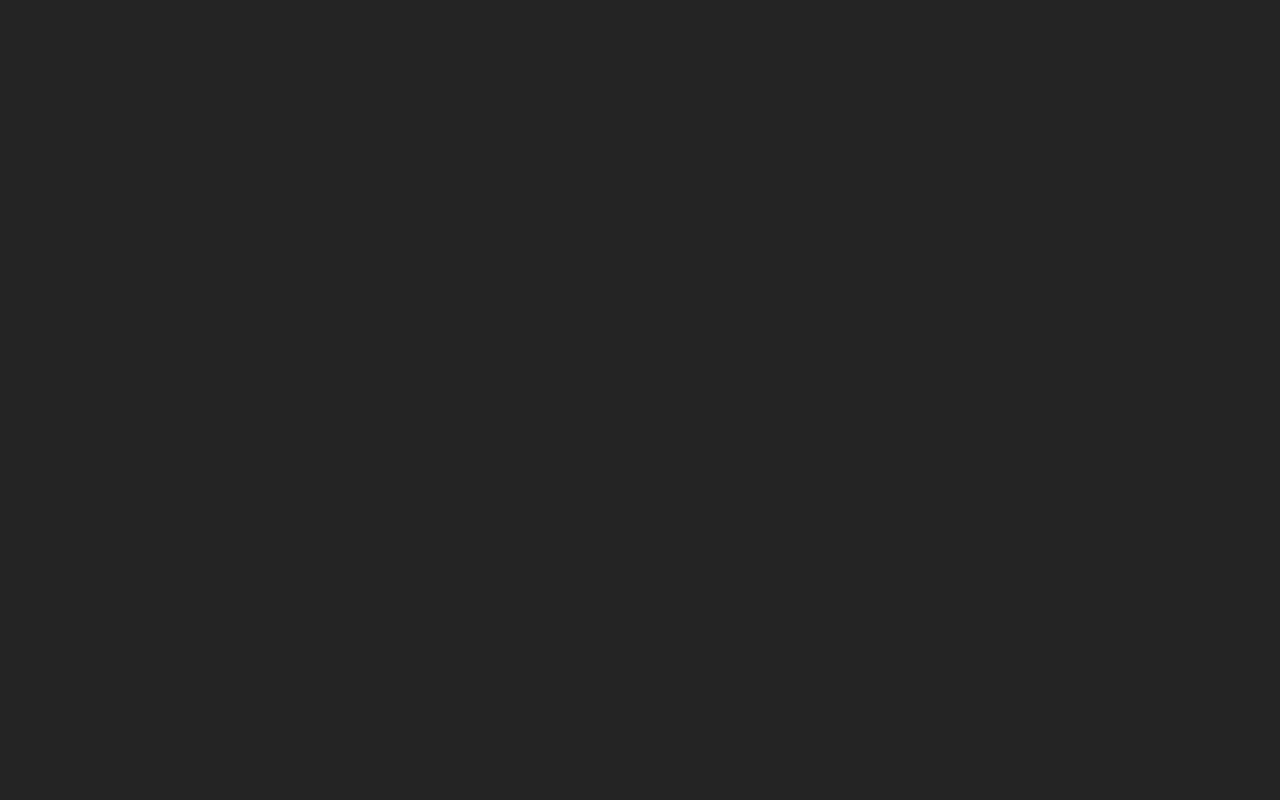
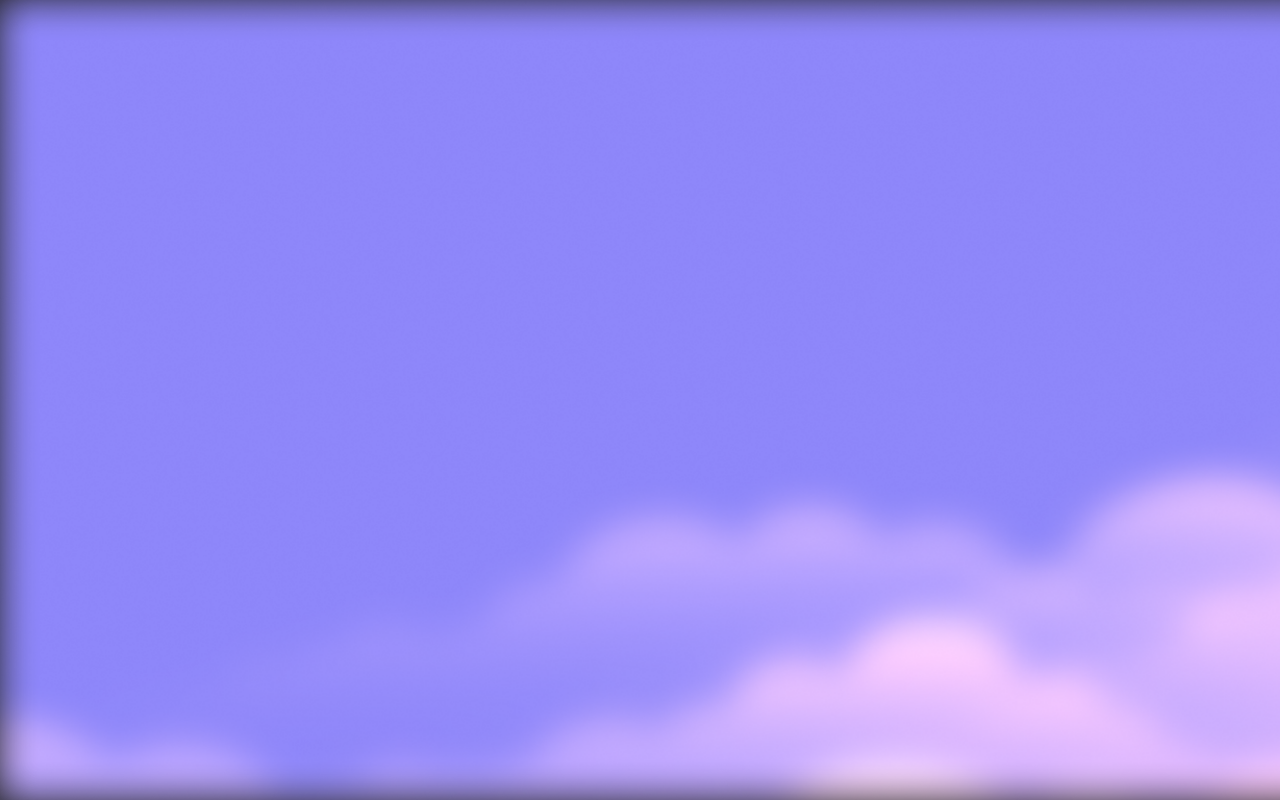
Before and after one commit to RebelAstronomer/BoraCodar-Pagina-Clima, a React (Vite) app: page / in a window 1280 px wide. Built offline with nearby package versions, Linux system fonts and the light colour scheme.

Commit message:
add bg na main

```diff
--- a/src/components/currentWeather.css
+++ b/src/components/currentWeather.css
@@ -37,7 +37,7 @@
         bg-[url('../assets/cloud.png')]
         bg-no-repeat
         bg-cover
-        top-[-56px]
-        left-[-56px]
+        top-[-3.5rem]
+        left-[-3.5rem]
     }
 }
--- a/src/index.css
+++ b/src/index.css
@@ -25,6 +25,9 @@
     w-screen
     h-screen
     box-border
+    bg-[url('./assets/Background.png')]
+    bg-no-repeat
+    bg-cover
   }
 
   /* ESTA FLEX, MAS VAI SER GRID DEPOIS!!! */
```
